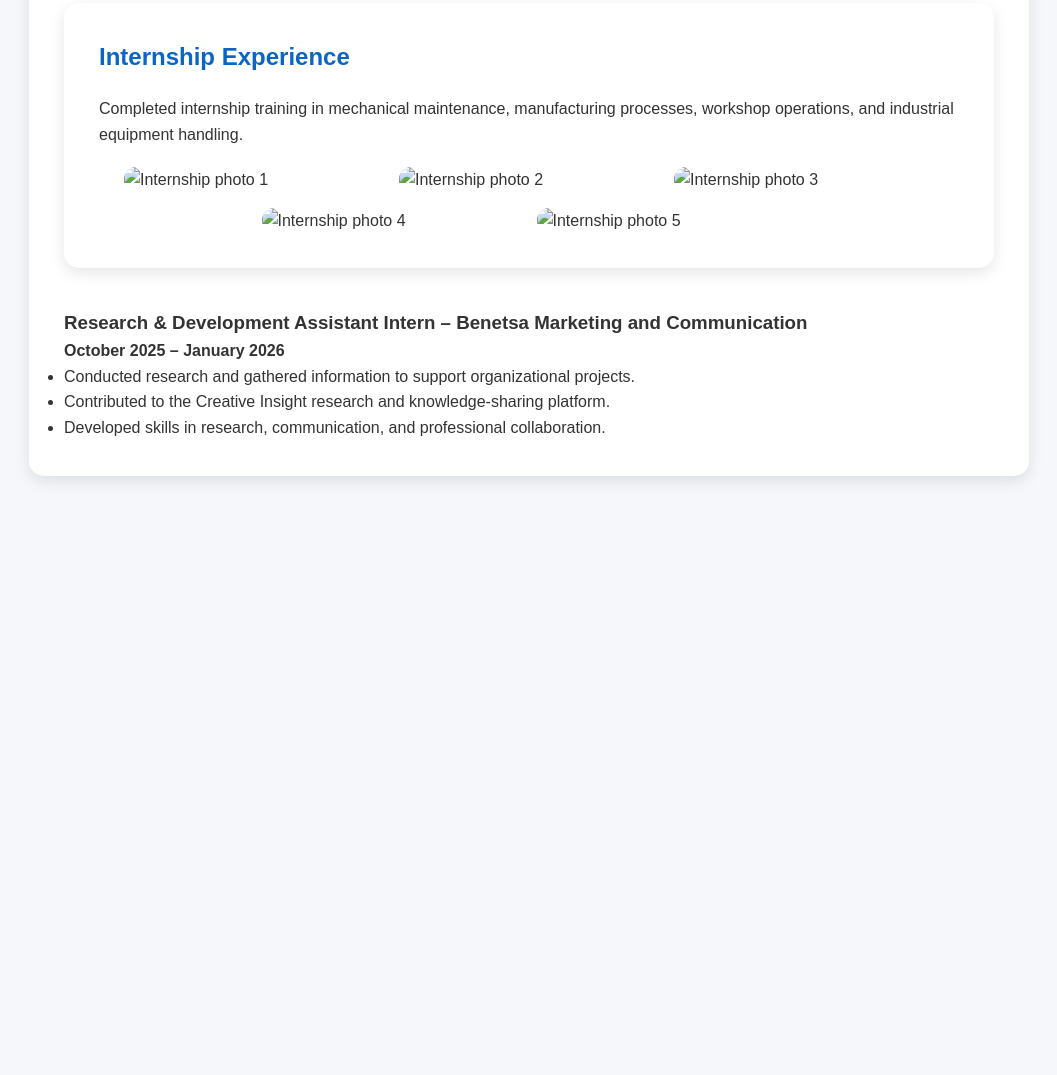
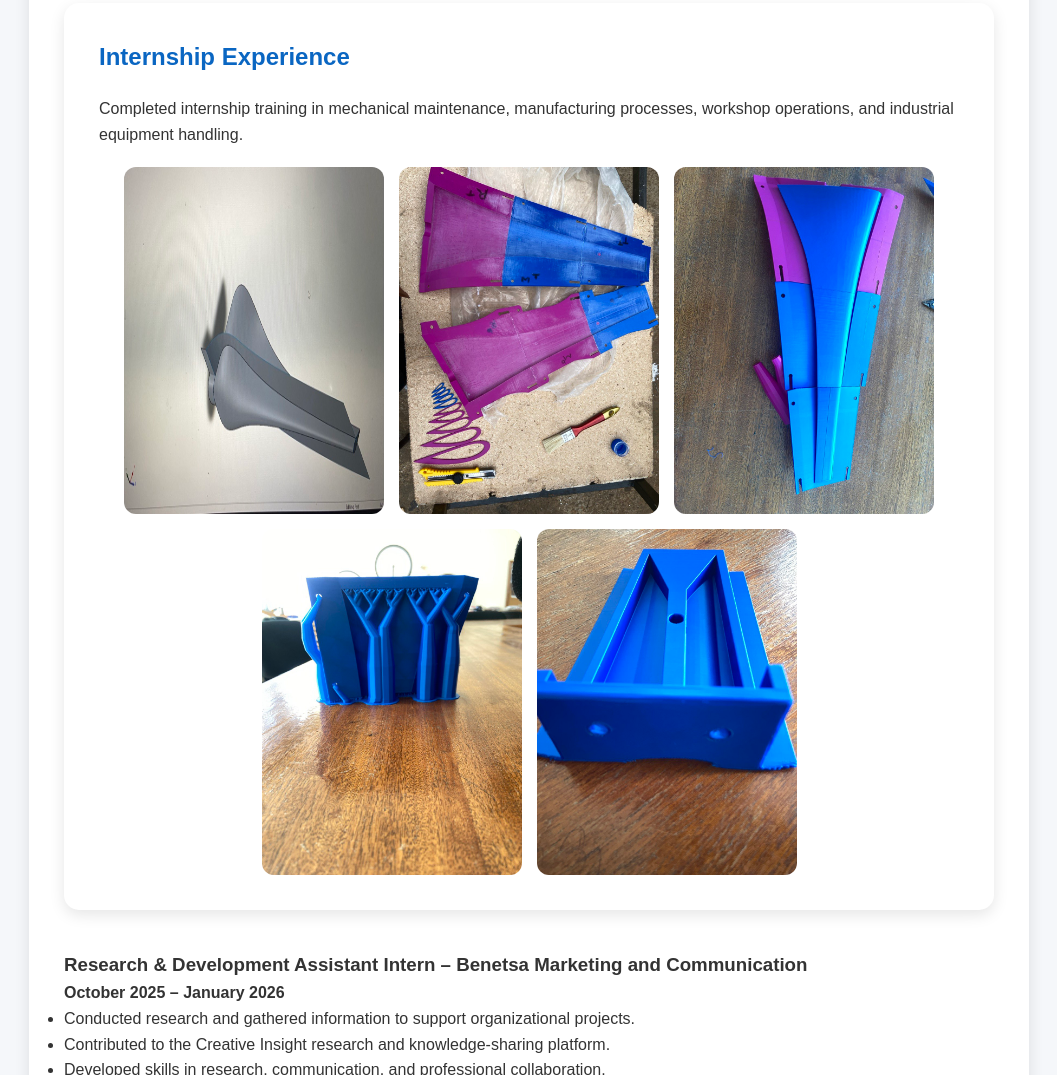
Before and after one commit to bethelassefa21/bethelassefa.github.io, a plain HTML site: page index.html in a window 1280 px wide. Shown: the part 2284-3359 px from the top of the page, without its empty margins (111-1168 px from the left). Before the commit the page ends 2800 px from the top, so only its background shows below. Drawn offline with Linux system fonts and the light colour scheme.

Commit message:
Update index.html

```diff
--- a/index.html
+++ b/index.html
@@ -282,19 +282,19 @@ Designed an automated system integrating mechanical and electronic components.
 
   <div style="display:flex; flex-wrap:wrap; gap:15px; margin-top:20px; justify-content:center;">
 
-    <img src="internship1.jpg" alt="Internship photo 1"
+    <img src="wind.T cad.jpg" alt="Internship photo 1"
          style="width:260px; border-radius:12px;">
 
-    <img src="internship2.jpg" alt="Internship photo 2"
+    <img src="w.t manufacturing process.jpg" alt="Internship photo 2"
          style="width:260px; border-radius:12px;">
 
-    <img src="internship3.jpg" alt="Internship photo 3"
+    <img src="W.T blade&mold dimonstration.jpg" alt="Internship photo 3"
          style="width:260px; border-radius:12px;">
 
-    <img src="internship4.jpg" alt="Internship photo 4"
+    <img src="wind.T 3D p mold.jpg" alt="Internship photo 4"
          style="width:260px; border-radius:12px;">
 
-    <img src="internship5.jpg" alt="Internship photo 5"
+    <img src="w.t mold print.jpg" alt="Internship photo 5"
          style="width:260px; border-radius:12px;">
 
   </div>
```
